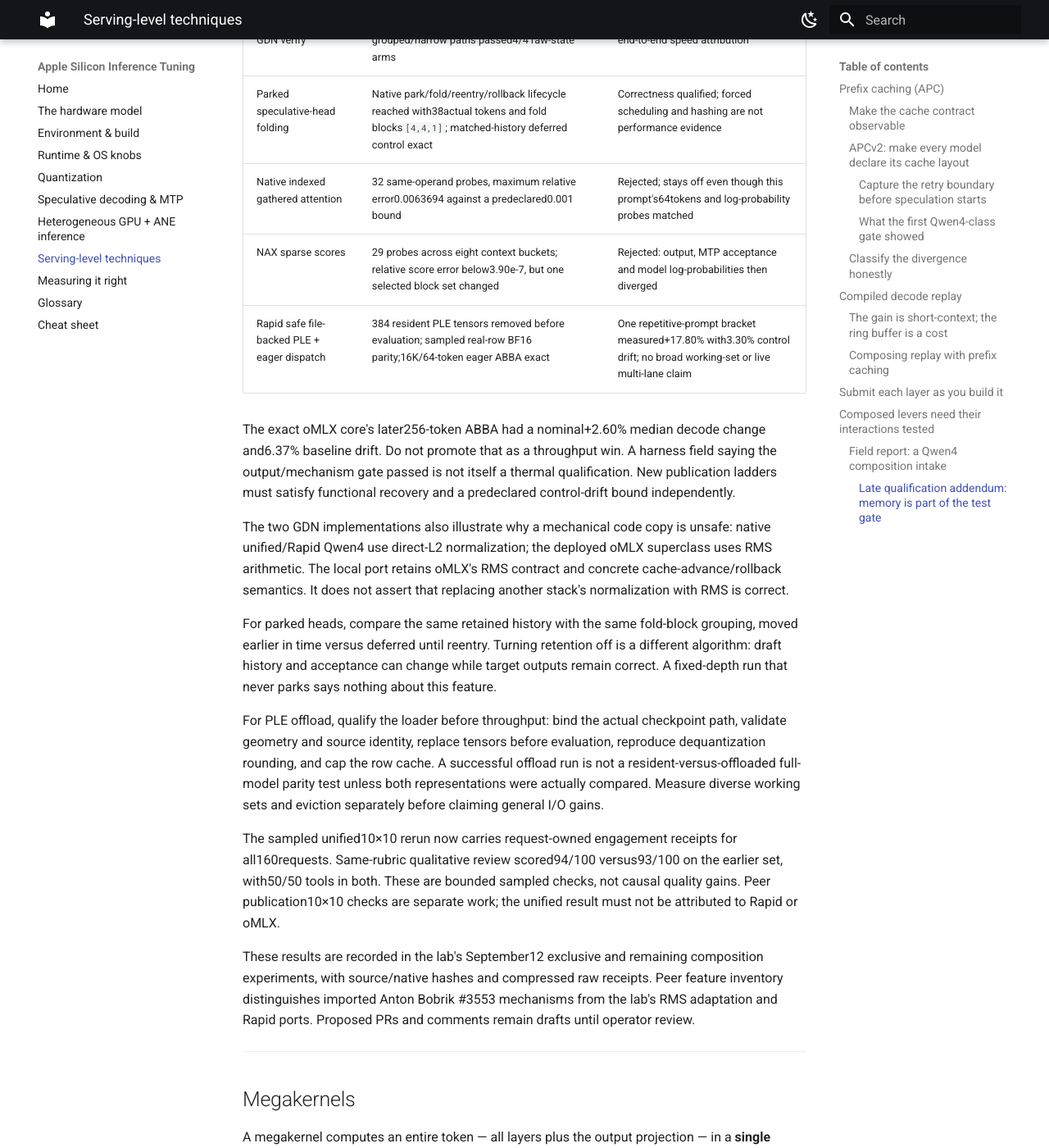
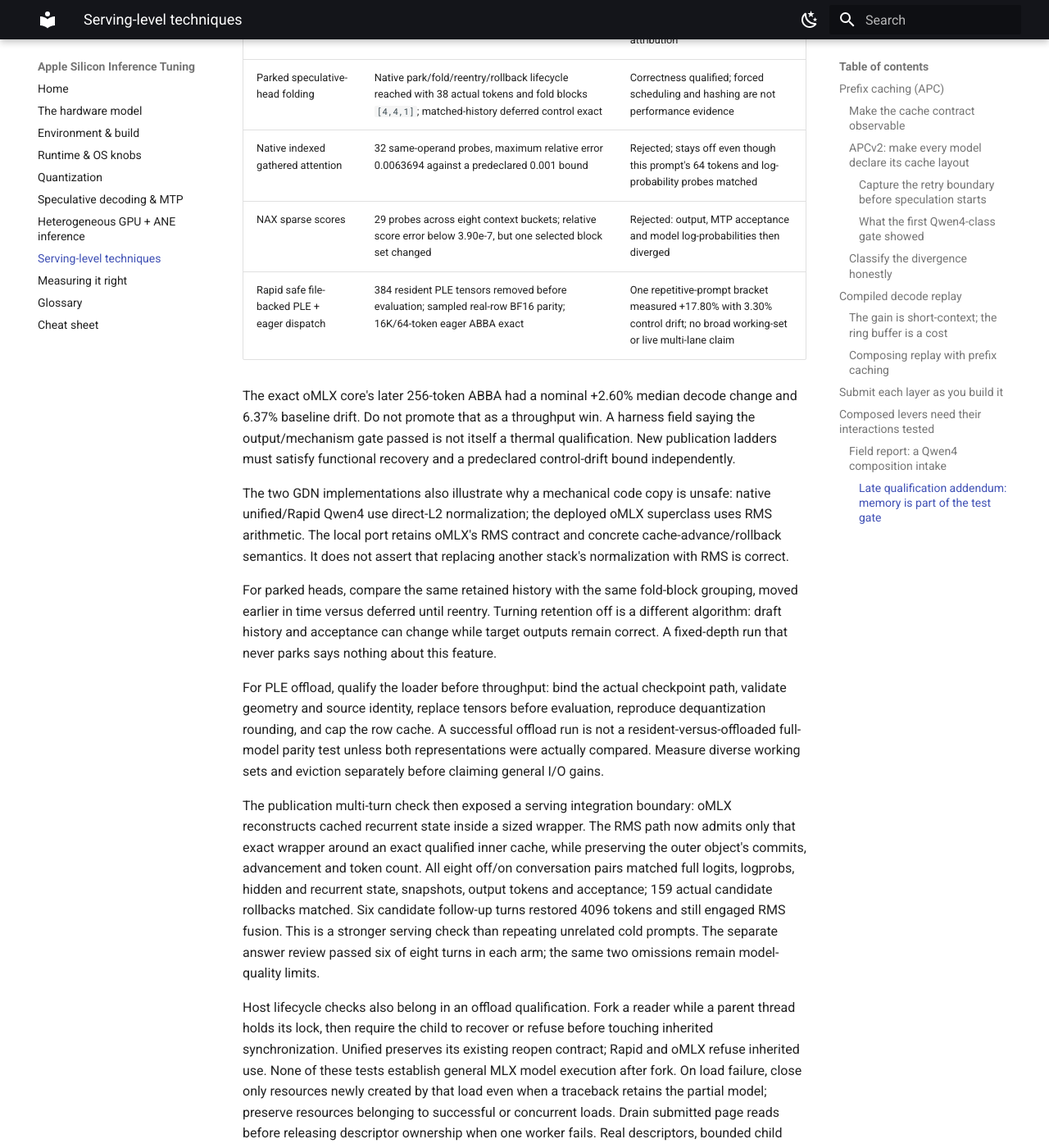
Before and after one commit to pierre427/apple-silicon-inference-tuning, an MkDocs documentation site: the page built from docs/serving-techniques.md, in a window 1280 px wide and 1400 px high, scrolled down 12015 px. Shown: the whole window at 82% size. Built offline with MkDocs 1.6.1 and Material for MkDocs 9.7.7, drawn with Linux system fonts in a browser that asks for light colours; some of the changed text lies outside the part shown.

Commit message:
Document cached GDN qualification and PLE lifecycle gates

```diff
--- a/docs/serving-techniques.md
+++ b/docs/serving-techniques.md
@@ -506,16 +506,16 @@
 
 | Mechanism | New local evidence | Disposition |
 |---|---|---|
-| Unified APCv2 × MTP × GDN | Six boundaries around2048/4096,18 checks per boundary including membership churn; consumer-visible target/draft/cache state exact | Correctness gate passed at tested boundaries |
-| Shared immutable QSA prefix/private suffix | All five16K lifecycle scenarios exact after preserving indexed versus dense fallback dispatch | Keep a separate serving-policy decision: one branch-to-first-commit bracket improved1.384× but decode was0.940× |
-| oMLX RMS-compatible full GDN verify |18 exact component cases and actual full-model rollback parity; exact core with grouped/narrow paths passed4/4 raw-state arms | Narrow B1/S3–4 path enabled locally by operator choice; no convincing end-to-end speed attribution |
-| Parked speculative-head folding | Native park/fold/reentry/rollback lifecycle reached with38actual tokens and fold blocks`[4,4,1]`; matched-history deferred control exact | Correctness qualified; forced scheduling and hashing are not performance evidence |
-| Native indexed gathered attention |32 same-operand probes, maximum relative error0.0063694 against a predeclared0.001 bound | Rejected; stays off even though this prompt's64tokens and log-probability probes matched |
-| NAX sparse scores |29 probes across eight context buckets; relative score error below3.90e-7, but one selected block set changed | Rejected: output, MTP acceptance and model log-probabilities then diverged |
-| Rapid safe file-backed PLE + eager dispatch |384 resident PLE tensors removed before evaluation; sampled real-row BF16 parity;16K/64-token eager ABBA exact | One repetitive-prompt bracket measured+17.80% with3.30% control drift; no broad working-set or live multi-lane claim |
+| Unified APCv2 × MTP × GDN | Six boundaries around 2048/4096, 18 checks per boundary including membership churn; consumer-visible target/draft/cache state exact | Correctness gate passed at tested boundaries |
+| Shared immutable QSA prefix/private suffix | All five 16K lifecycle scenarios exact after preserving indexed versus dense fallback dispatch | Keep a separate serving-policy decision: one branch-to-first-commit bracket improved 1.384× but decode was 0.940× |
+| oMLX RMS-compatible full GDN verify | 18 exact component cases and actual full-model rollback parity; exact core with grouped/narrow paths passed 4/4 raw-state arms | Narrow B1/S3–4 path enabled locally by operator choice; no convincing end-to-end speed attribution |
+| Parked speculative-head folding | Native park/fold/reentry/rollback lifecycle reached with 38 actual tokens and fold blocks `[4,4,1]`; matched-history deferred control exact | Correctness qualified; forced scheduling and hashing are not performance evidence |
+| Native indexed gathered attention | 32 same-operand probes, maximum relative error 0.0063694 against a predeclared 0.001 bound | Rejected; stays off even though this prompt's 64 tokens and log-probability probes matched |
+| NAX sparse scores | 29 probes across eight context buckets; relative score error below 3.90e-7, but one selected block set changed | Rejected: output, MTP acceptance and model log-probabilities then diverged |
+| Rapid safe file-backed PLE + eager dispatch | 384 resident PLE tensors removed before evaluation; sampled real-row BF16 parity; 16K/64-token eager ABBA exact | One repetitive-prompt bracket measured +17.80% with 3.30% control drift; no broad working-set or live multi-lane claim |
 
-The exact oMLX core's later256-token ABBA had a nominal+2.60% median decode
-change and6.37% baseline drift. Do not promote that as a throughput win.
+The exact oMLX core's later 256-token ABBA had a nominal +2.60% median decode
+change and 6.37% baseline drift. Do not promote that as a throughput win.
 A harness field saying the output/mechanism gate passed is not itself a
 thermal qualification. New publication ladders must satisfy functional
 recovery and a predeclared control-drift bound independently.
@@ -539,13 +539,35 @@
 test unless both representations were actually compared. Measure diverse
 working sets and eviction separately before claiming general I/O gains.
 
-The sampled unified10×10 rerun now carries request-owned engagement receipts
-for all160requests. Same-rubric qualitative review scored94/100 versus93/100
-on the earlier set, with50/50 tools in both. These are bounded sampled checks,
-not causal quality gains. Peer publication10×10 checks are separate work;
+The publication multi-turn check then exposed a serving integration boundary:
+oMLX reconstructs cached recurrent state inside a sized wrapper. The RMS path
+now admits only that exact wrapper around an exact qualified inner cache,
+while preserving the outer object's commits, advancement and token count.
+All eight off/on conversation pairs matched full logits, logprobs, hidden
+and recurrent state, snapshots, output tokens and acceptance; 159 actual
+candidate rollbacks matched. Six candidate follow-up turns restored 4096
+tokens and still engaged RMS fusion. This is a stronger serving check than
+repeating unrelated cold prompts. The separate answer review passed six of
+eight turns in each arm; the same two omissions remain model-quality limits.
+
+Host lifecycle checks also belong in an offload qualification. Fork a reader
+while a parent thread holds its lock, then require the child to recover or
+refuse before touching inherited synchronization. Unified preserves its
+existing reopen contract; Rapid and oMLX refuse inherited use. None of these
+tests establish general MLX model execution after fork. On load failure,
+close only resources newly created by that load even when a traceback retains
+the partial model; preserve resources belonging to successful or concurrent
+loads. Drain submitted page reads before releasing descriptor ownership when
+one worker fails. Real descriptors, bounded child deadlines, retained
+tracebacks and injected read errors reveal bugs that output parity misses.
+
+The sampled unified 10×10 rerun now carries request-owned engagement receipts
+for all 160 requests. Same-rubric qualitative review scored 94/100 versus 93/100
+on the earlier set, with 50/50 tools in both. These are bounded sampled checks,
+not causal quality gains. Peer publication 10×10 checks are separate work;
 the unified result must not be attributed to Rapid or oMLX.
 
-These results are recorded in the lab's September12 exclusive and remaining
+These results are recorded in the lab's September 12 exclusive and remaining
 composition experiments, with source/native hashes and compressed raw
 receipts. Peer feature inventory distinguishes imported Anton Bobrik #3553
 mechanisms from the lab's RMS adaptation and Rapid ports. Proposed PRs and
```
Also changed, not shown: docs/measurement.md (+24 -2 lines).
